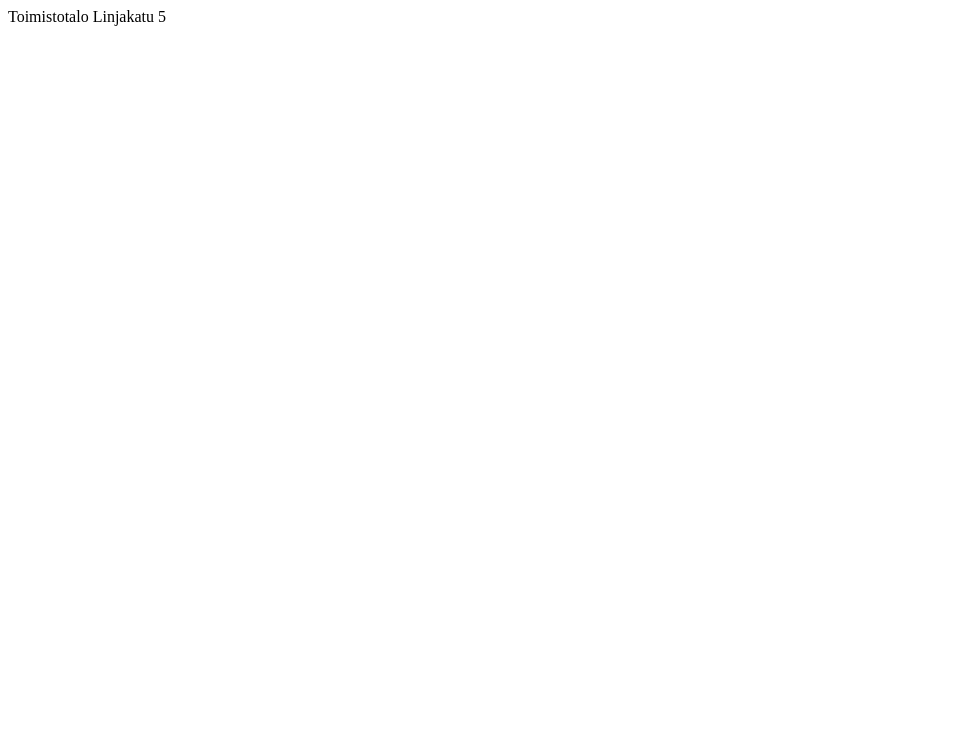
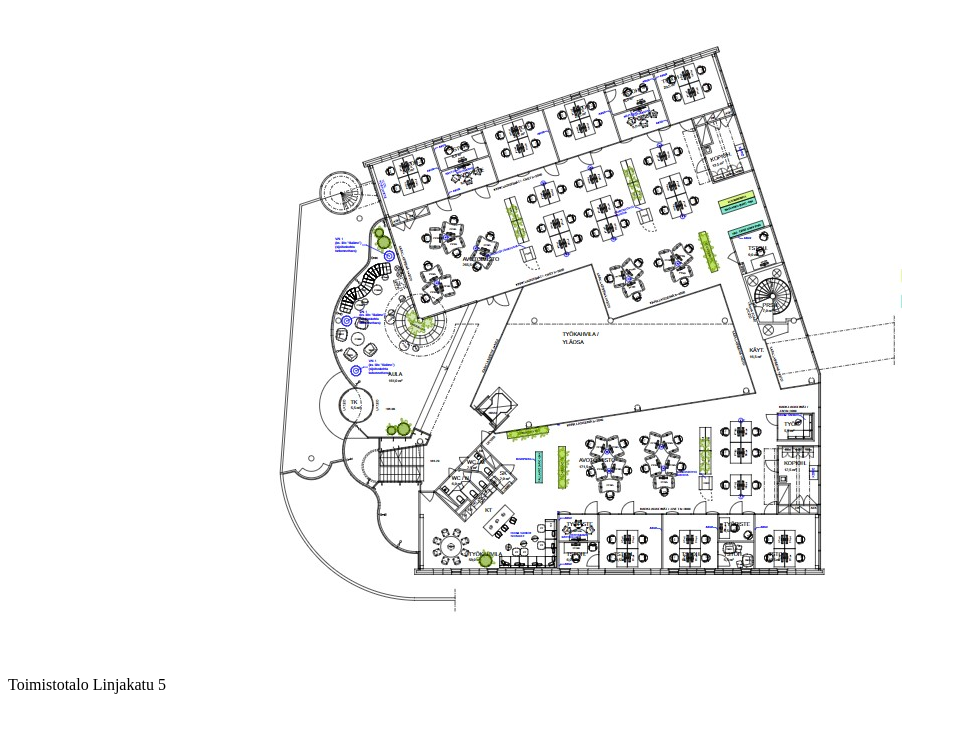
Before and after one commit to NinaVarpa/Liikeanturi, a plain HTML site: page index.html in a window 1280 px wide. Shown: the whole page, without its empty margins (0-957 px from the left). Drawn offline with Linux system fonts and the light colour scheme.

Commit message:
20220308

```diff
--- a/index.html
+++ b/index.html
@@ -8,6 +8,8 @@
   </head>
   <body>
     Toimistotalo Linjakatu 5
+    <img src= pohjakuva.jpg>
+
     <script src="script.js"></script>
   </body>
 </html>
```
Also changed, not shown: pohjakuva.jpg (renamed from Näyttökuva 2022-03-08 123502.jpg).
